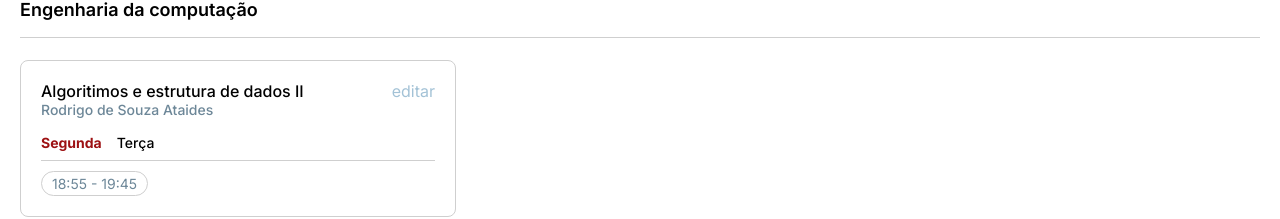
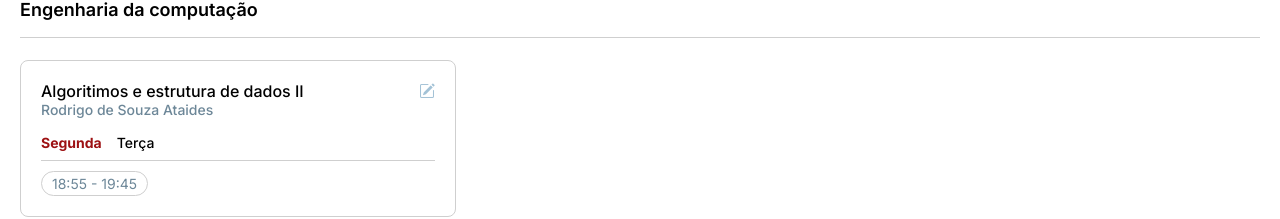
Before and after one commit to Ismael-Vilacian/weekly_worksheet, a React (Create React App) app in the folder front_end/: page /home in a window 1280 px wide. Shown: the part 124-343 px from the top of the page. Built offline with nearby package versions, Linux system fonts and the light colour scheme.

Commit message:
Install bootstrap icon packs

```diff
--- a/front_end/package.json
+++ b/front_end/package.json
@@ -6,6 +6,7 @@
     "@testing-library/jest-dom": "^5.17.0",
     "@testing-library/react": "^13.4.0",
     "@testing-library/user-event": "^13.5.0",
+    "bootstrap-icons": "^1.11.3",
     "react": "^18.2.0",
     "react-dom": "^18.2.0",
     "react-router-dom": "^6.22.3",
--- a/front_end/src/components/subjects.tsx
+++ b/front_end/src/components/subjects.tsx
@@ -20,7 +20,7 @@ export class Subjects extends React.Component<PropsSubjects> {
                                     {disciplina.descricao}
                                     <div className="subjects_teacher">{disciplina.professor}</div>
                                 </div>
-                                <div className="subjects_action">editar</div>
+                                <div className="subjects_action"><i className="bi bi-pencil-square"></i></div>
                             </div>
 
                            <Schedules data={disciplina} />
--- a/front_end/src/index.css
+++ b/front_end/src/index.css
@@ -1,4 +1,6 @@
 @import url('https://fonts.googleapis.com/css2?family=Inter:wght@100..900&display=swap');
+@import "bootstrap-icons/font/bootstrap-icons.css";
+
 
 * {
   margin: 0;
@@ -112,12 +114,12 @@
   justify-content: space-between;
 }
 
-.subjects .subjects_container .subjects_description-action .subjects_action {
+.subjects .subjects_container .subjects_description-action .subjects_action i {
   color: #A3C2D6;
   cursor: pointer;
 }
 
-.subjects .subjects_container .subjects_description-action .subjects_action:hover {
+.subjects .subjects_container .subjects_description-action .subjects_action i:hover {
   color: #9D1113 !important;
 }
 
```
Also changed, not shown: 1 other file (tests, documents, lock files or other folders).
